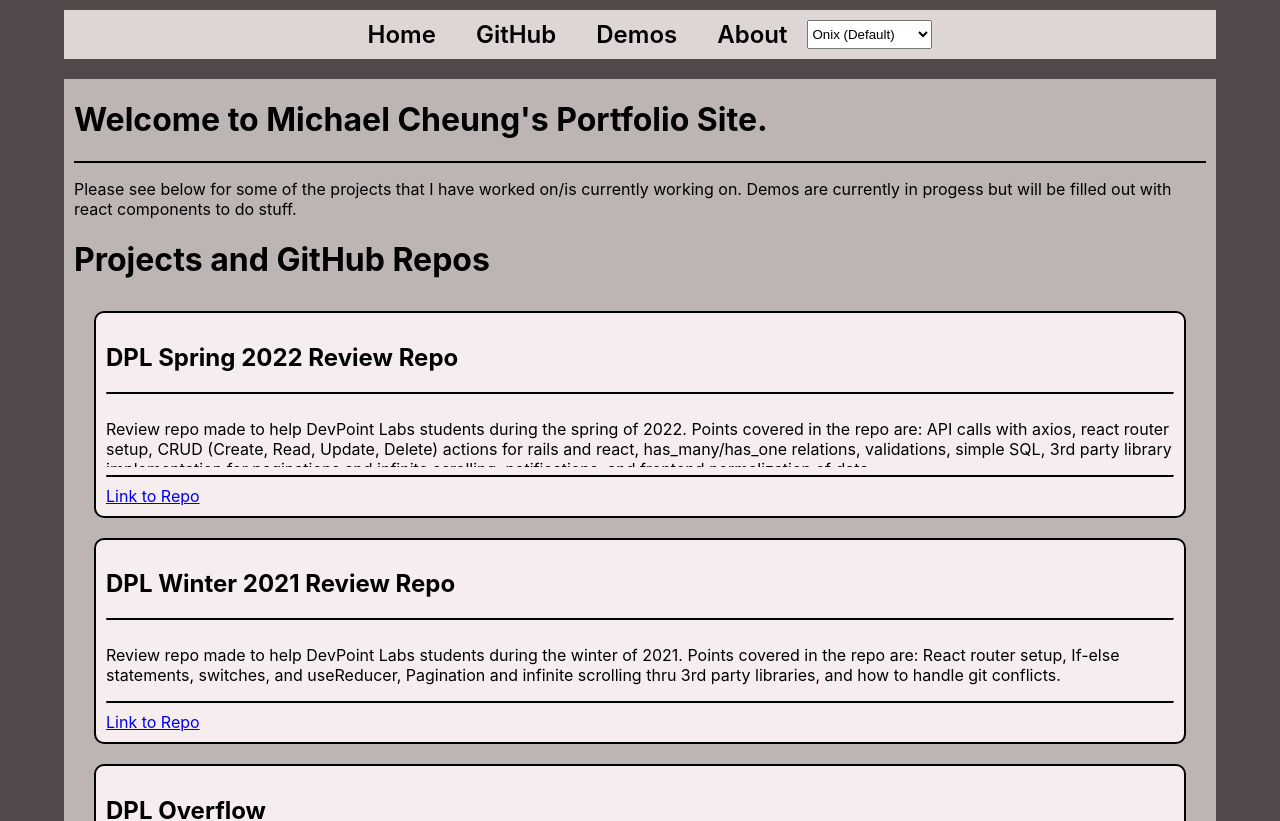
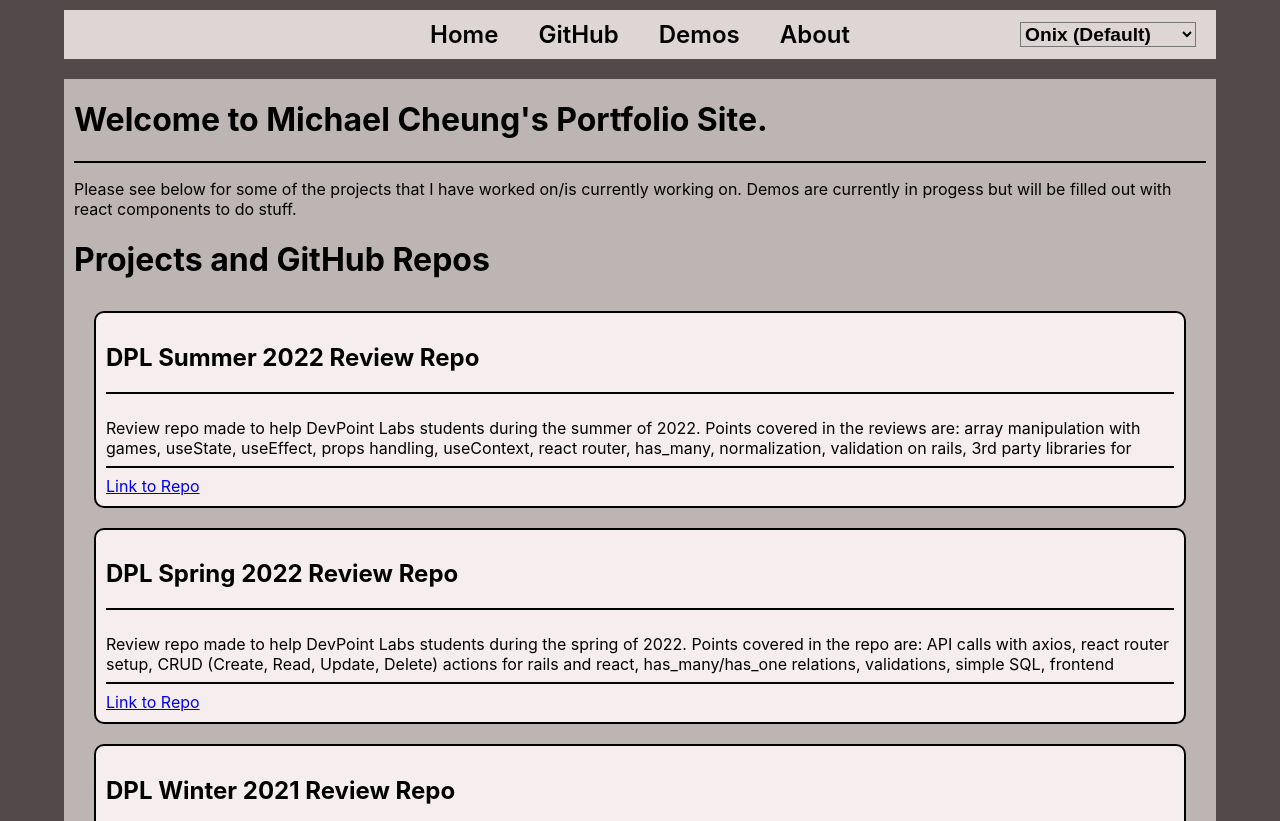
Before and after one commit to Michaelreforged/personal-site, a React (Create React App) app: page / in a window 1280 px wide. Shown: the top 821 px of the page. Built offline with nearby package versions, Linux system fonts and the light colour scheme.

Commit message:
styling changes, added data for summer review repo

```diff
--- a/src/Components/Footer.js
+++ b/src/Components/Footer.js
@@ -1,11 +1,13 @@
 import React from "react";
 import "../StylingSheets/main.scss"
+import ThemeDropDown from "./ThemeDropDown";
 
 const Footer = () => {
   return (
     <>
       <div className="footerDiv">
         <p> Hi </p>
+        <ThemeDropDown/>
       </div>
     </>
   );
--- a/src/Components/ThemeDropDown.js
+++ b/src/Components/ThemeDropDown.js
@@ -4,7 +4,7 @@ import { ThemeContext } from "../Providers/ThemeProvider"
 const themes = [
  {disabled:'true', value:'',text:'Choose a Theme'},
   {value:'onix', text:'Onix (Default)'},
-  {value:'houndour',text:'Houndour'}
+  {value:'zekrom',text:'Zekrom'}
 ]
 
 const ThemeDropDown = () =>{
--- a/src/Data/github_projects.js
+++ b/src/Data/github_projects.js
@@ -1,10 +1,18 @@
 
   export const data = [
+    {
+      id:0,
+      name: 'DPL Summer 2022 Review Repo',
+      link: 'https://github.com/Michaelreforged/DPL_Summer_2022_Review',
+      desciption:'Review repo made to help DevPoint Labs students during the summer of 2022. Points covered in the reviews are: array manipulation with games, useState, useEffect, props handling, useContext, react router, has_many, normalization, validation on rails, 3rd party libraries for pagination, infinite scrolling, and luxon/moment for time manipulation.',
+      isLive: false,
+      hosting: null
+    },
     {
       id:1,
       name: 'DPL Spring 2022 Review Repo',
       link: 'https://github.com/Michaelreforged/Review_Spring_22',
-      desciption:'Review repo made to help DevPoint Labs students during the spring of 2022. Points covered in the repo are: API calls with axios, react router setup, CRUD (Create, Read, Update, Delete) actions for rails and react, has_many/has_one relations, validations, simple SQL, 3rd party library implementation for paginations and infinite scrolling, notifications, and frontend normalization of data.',
+      desciption:'Review repo made to help DevPoint Labs students during the spring of 2022. Points covered in the repo are: API calls with axios, react router setup, CRUD (Create, Read, Update, Delete) actions for rails and react, has_many/has_one relations, validations, simple SQL, frontend normalization of data, notifications, 3rd party library implementation for paginations and infinite scrolling.',
       isLive: false,
       hosting: null
     },
--- a/src/Pages/Home.js
+++ b/src/Pages/Home.js
@@ -21,7 +21,7 @@ const Home = () => {
   return(
     <>
       <h1> Welcome to Michael Cheung's Portfolio Site.</h1>
-      <hr style={{border:'1px solid black'}}></hr>
+      <hr/>
       <p> Please see below for some of the projects that I have worked on/is currently working on. Demos are currently in progess but will be filled out with react components to do stuff.</p>
       <h1> Projects and GitHub Repos</h1>
       <div className="containerDiv">
--- a/src/StylingSheets/index.scss
+++ b/src/StylingSheets/index.scss
@@ -7,8 +7,9 @@ body{
   -webkit-font-smoothing: antialiased;
   -moz-osx-font-smoothing: grayscale;
   height: calc(100vh - 10px);
-    @include theme-body($themes){
-    background-color: themed('main-bg-color');
+  overscroll-behavior: none;
+  @include theme-body($themes){
+  background-color: themed('main-bg-color');
   }
 
 }
--- a/src/StylingSheets/main.scss
+++ b/src/StylingSheets/main.scss
@@ -13,18 +13,39 @@
     }
   }
 }
+
 .outletDiv{
   @include themify($themes){
     background-color: themed('main-color');
+    color: themed('text-color');
+
+    hr{
+      border: themed('hr-border');
+    }
   }
 }
+
 .footerDiv{
   @include themify($themes){
     background-color: themed('nav-color');
   }
 }
+
 .projectDiv{
   @include themify($themes){
     background-color: themed('project-bg');
   }
 }
+
+
+
+select{
+  font-weight: 600;
+  font-size: larger;
+  right:20px;
+  position: absolute;
+  @include themify($themes){
+    background-color: themed('nav-color');
+    color: themed('nav-text-color')
+  }
+}
--- a/src/StylingSheets/nav.scss
+++ b/src/StylingSheets/nav.scss
@@ -9,6 +9,7 @@ $footer-height: 4rem;
   justify-content: center;
   padding: 10px 10px 10px 10px;
   margin-top: 10px;
+  align-items: center;
   @media screen and (max-width: $xsm-min-device) {
     flex-direction: row;
     flex-wrap: wrap;
@@ -35,6 +36,7 @@ $footer-height: 4rem;
   position: absolute;
   bottom: 0;
   height: $footer-height;
+  align-items: center;
 }
 
 .outletDiv{
@@ -44,6 +46,7 @@ $footer-height: 4rem;
   margin-bottom: calc($footer-height + 10px);
   position: relative;
 }
+
 .main{
   display: flex;
   flex-direction: column;
--- a/src/StylingSheets/project.scss
+++ b/src/StylingSheets/project.scss
@@ -8,9 +8,9 @@ $container-width: calc(90% - 10*$project-margin);
 $project-height: fit-content(20em);
 $project-width: auto;
 $project-minwidth: 220px;
-$project-border: solid black 2px;
+$project-border: 2px solid black;
 $project-radius: 10px;
-$project-hr: 2px solid black;
+$project-hr: 1px solid black;
 $project-on-hover: all 1s ease-in-out;
 
 .containerDiv{
@@ -18,9 +18,8 @@ $project-on-hover: all 1s ease-in-out;
   justify-content: center;
   padding: 0px 10px 10px 10px;
   flex-wrap: wrap;
+}
 
-
-}
 .projectDiv{
   padding: $project-padding;
   margin: $project-margin;
@@ -31,7 +30,7 @@ $project-on-hover: all 1s ease-in-out;
   min-width: $project-minwidth;
 
   hr{
-    border-top: $project-hr;
+    border: $project-hr;
   }
 
   p{
@@ -41,8 +40,8 @@ $project-on-hover: all 1s ease-in-out;
   }
 }
 .description{
-  max-height: 4em;
-  min-height: 4em;
+  max-height: 3.5em;
+  min-height: 3.5em;
   transition: all 0.1s ease-in-out;
   overflow: hidden;
 
@@ -50,8 +49,8 @@ $project-on-hover: all 1s ease-in-out;
     max-height: 100%;
     transition: $project-on-hover;
   }
-    p{
-      overflow: hidden;
-      white-space: normal;
-      }
+  p{
+    overflow: hidden;
+    white-space: normal;
+  }
 }
--- a/src/StylingSheets/themes.scss
+++ b/src/StylingSheets/themes.scss
@@ -6,13 +6,17 @@ $themes:(
     "main-color": #bdb4b4,
     "nav-color": #ded5d5,
     "project-bg": #f6eeee,
-    "nav-text-color": #000000
+    "nav-text-color": #000000,
+    "text-color": #000000,
+    "hr-border": 1px solid black,
   ),
-  'houndour':(
-    "main-bg-color": #080808,
-    "main-color": #a49cac,
-    "nav-color": #101820,
-    "project-bg": #ac7352,
-    "nav-text-color": #ffffff
+  'zekrom':(
+    "main-bg-color": #181820,
+    "main-color": #202029,
+    "nav-color": #313139,
+    "project-bg": #52525a,
+    "nav-text-color": #ffffff,
+    "text-color": #decdcd,
+    "hr-border": 1px solid #decdcd,
   )
 )
```
